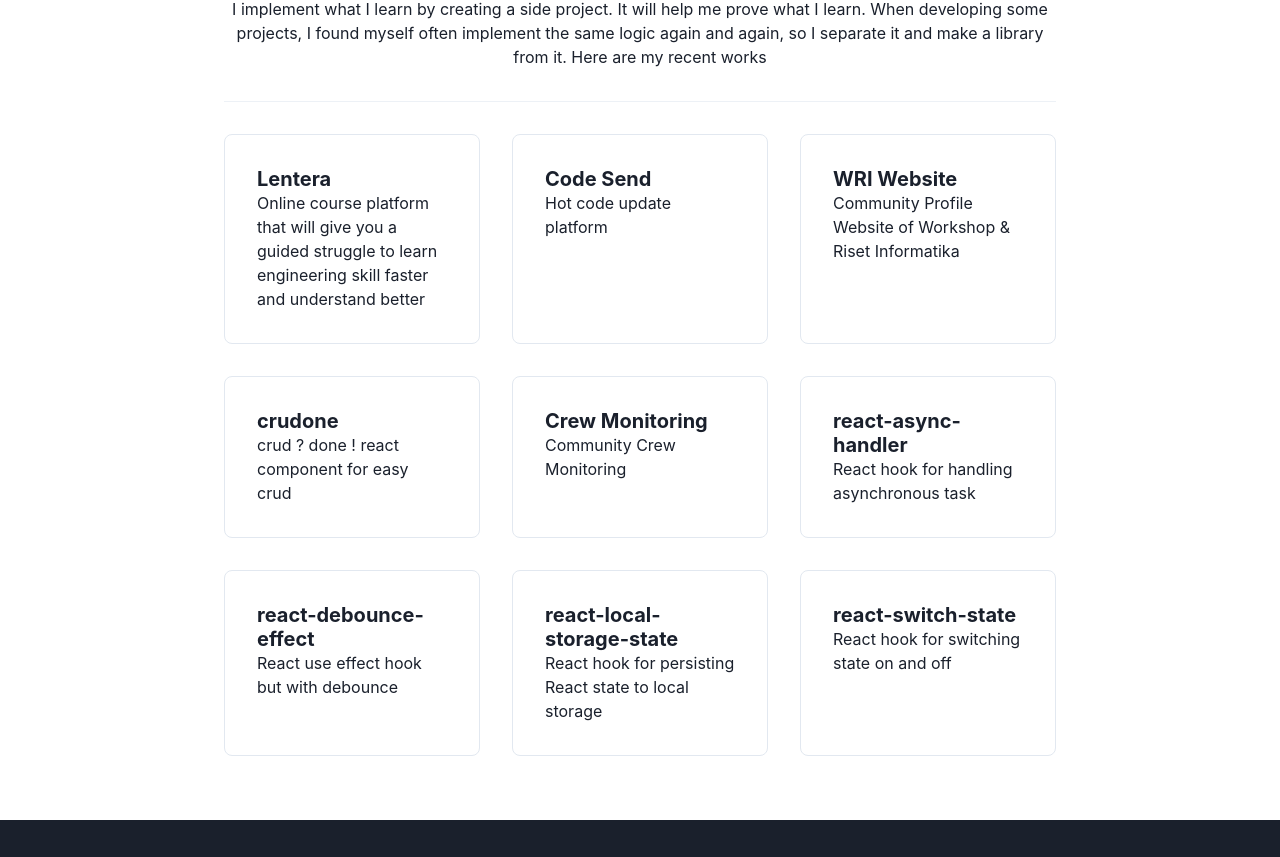
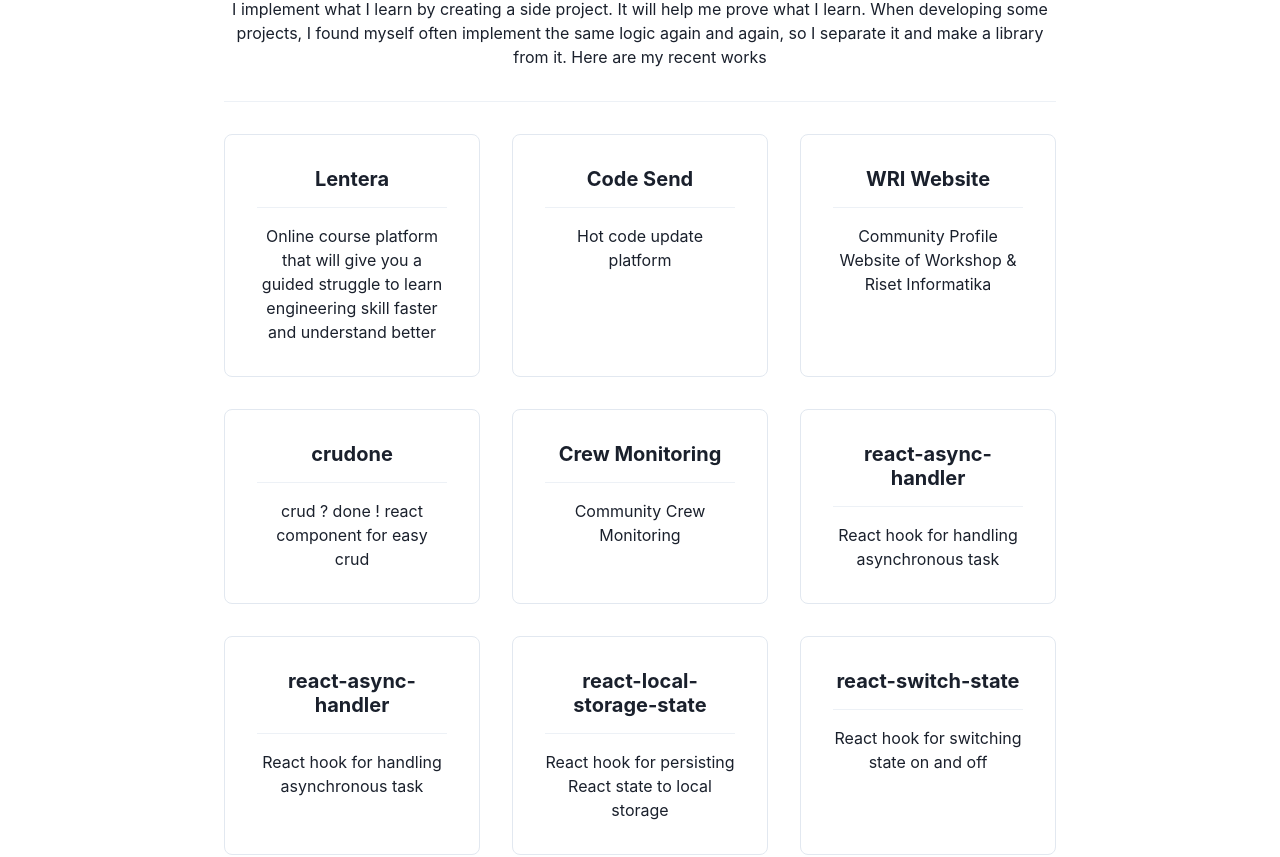
Before and after one commit to mnindrazaka/personal-website, a Next.js app: page / in a window 1280 px wide. Shown: the part 2291-3148 px from the top of the page. Built offline with nearby package versions, Linux system fonts and the light colour scheme.

Commit message:
create projectCard component

```diff
--- a/pages/index.tsx
+++ b/pages/index.tsx
@@ -50,6 +50,25 @@ const SocialMediaButton = ({
       variant="outline"
       {...iconButtonProps}
     />
+  </Link>
+);
+
+type ProjectCardProps = { title: string; description: string; href: string };
+const ProjectCard = ({ title, description, href }: ProjectCardProps) => (
+  <Link href={href} _hover={{ textDecoration: "none" }} borderRadius="lg">
+    <Box
+      borderWidth="thin"
+      borderRadius="lg"
+      padding="8"
+      width="100%"
+      height="100%"
+    >
+      <Heading size="md" textAlign="center">
+        {title}
+      </Heading>
+      <Divider marginY="4" />
+      <Text textAlign="center">{description}</Text>
+    </Box>
   </Link>
 );
 
@@ -279,174 +298,52 @@ export default function Home() {
         <Divider marginY="8" />
 
         <SimpleGrid columns={3} spacing="8">
-          <Link
+          <ProjectCard
+            title="Lentera"
+            description="Online course platform that will give you a guided struggle to
+                learn engineering skill faster and understand better"
             href="https://lentera.netlify.app/courses/a1630b85-88a2-4b5d-81ef-84537263aba7/workshops/9858ac2b-1852-4b36-99e1-6f015b081629"
-            target="_blank"
-            _hover={{ textDecoration: "none" }}
-            borderRadius="lg"
-          >
-            <Box
-              borderWidth="thin"
-              borderRadius="lg"
-              padding="8"
-              width="100%"
-              height="100%"
-            >
-              <Heading size="md">Lentera</Heading>
-              <Text>
-                Online course platform that will give you a guided struggle to
-                learn engineering skill faster and understand better
-              </Text>
-            </Box>
-          </Link>
-
-          <Link
+          />
+          <ProjectCard
+            title="Code Send"
+            description="Hot code update platform"
             href="https://code-send.now.sh/"
-            target="_blank"
-            _hover={{ textDecoration: "none" }}
-            borderRadius="lg"
-          >
-            <Box
-              borderWidth="thin"
-              borderRadius="lg"
-              padding="8"
-              width="100%"
-              height="100%"
-            >
-              <Heading size="md">Code Send</Heading>
-              <Text>Hot code update platform</Text>
-            </Box>
-          </Link>
-
-          <Link
+          />
+          <ProjectCard
+            title="WRI Website"
+            description="Community Profile Website of Workshop & Riset Informatika"
             href="http://wri.polinema.ac.id/"
-            target="_blank"
-            _hover={{ textDecoration: "none" }}
-            borderRadius="lg"
-          >
-            <Box
-              borderWidth="thin"
-              borderRadius="lg"
-              padding="8"
-              width="100%"
-              height="100%"
-            >
-              <Heading size="md">WRI Website</Heading>
-              <Text>
-                Community Profile Website of Workshop & Riset Informatika
-              </Text>
-            </Box>
-          </Link>
-
-          <Link
+          />
+          <ProjectCard
+            title="crudone"
+            description="crud ? done ! react component for easy crud"
             href="https://www.npmjs.com/package/crudone"
-            target="_blank"
-            _hover={{ textDecoration: "none" }}
-            borderRadius="lg"
-          >
-            <Box
-              borderWidth="thin"
-              borderRadius="lg"
-              padding="8"
-              width="100%"
-              height="100%"
-            >
-              <Heading size="md">crudone</Heading>
-              <Text>crud ? done ! react component for easy crud</Text>
-            </Box>
-          </Link>
-
-          <Link
+          />
+          <ProjectCard
+            title="Crew Monitoring"
+            description="Community Crew Monitoring"
             href="https://github.com/wrideveloper/crew-monitoring"
-            target="_blank"
-            _hover={{ textDecoration: "none" }}
-            borderRadius="lg"
-          >
-            <Box
-              borderWidth="thin"
-              borderRadius="lg"
-              padding="8"
-              width="100%"
-              height="100%"
-            >
-              <Heading size="md">Crew Monitoring</Heading>
-              <Text>Community Crew Monitoring</Text>
-            </Box>
-          </Link>
-
-          <Link
+          />
+          <ProjectCard
+            title="react-async-handler"
+            description="React hook for handling asynchronous task"
             href="https://www.npmjs.com/package/react-async-handler"
-            target="_blank"
-            _hover={{ textDecoration: "none" }}
-            borderRadius="lg"
-          >
-            <Box
-              borderWidth="thin"
-              borderRadius="lg"
-              padding="8"
-              width="100%"
-              height="100%"
-            >
-              <Heading size="md">react-async-handler</Heading>
-              <Text>React hook for handling asynchronous task</Text>
-            </Box>
-          </Link>
-
-          <Link
-            href="https://www.npmjs.com/package/react-debounce-effect"
-            target="_blank"
-            _hover={{ textDecoration: "none" }}
-            borderRadius="lg"
-          >
-            <Box
-              borderWidth="thin"
-              borderRadius="lg"
-              padding="8"
-              width="100%"
-              height="100%"
-            >
-              <Heading size="md">react-debounce-effect</Heading>
-              <Text>React use effect hook but with debounce</Text>
-            </Box>
-          </Link>
-
-          <Link
+          />
+          <ProjectCard
+            title="react-async-handler"
+            description="React hook for handling asynchronous task"
+            href="https://www.npmjs.com/package/react-async-handler"
+          />
+          <ProjectCard
+            title="react-local-storage-state"
+            description="React hook for persisting React state to local storage"
             href="https://www.npmjs.com/package/react-local-storage-state"
-            target="_blank"
-            _hover={{ textDecoration: "none" }}
-            borderRadius="lg"
-          >
-            <Box
-              borderWidth="thin"
-              borderRadius="lg"
-              padding="8"
-              width="100%"
-              height="100%"
-            >
-              <Heading size="md">react-local-storage-state</Heading>
-              <Text>
-                React hook for persisting React state to local storage
-              </Text>
-            </Box>
-          </Link>
-
-          <Link
+          />
+          <ProjectCard
+            title="react-switch-state"
+            description="React hook for switching state on and off"
             href="https://www.npmjs.com/package/react-switch-state"
-            target="_blank"
-            _hover={{ textDecoration: "none" }}
-            borderRadius="lg"
-          >
-            <Box
-              borderWidth="thin"
-              borderRadius="lg"
-              padding="8"
-              width="100%"
-              height="100%"
-            >
-              <Heading size="md">react-switch-state</Heading>
-              <Text>React hook for switching state on and off</Text>
-            </Box>
-          </Link>
+          />
         </SimpleGrid>
       </Box>
 
```
